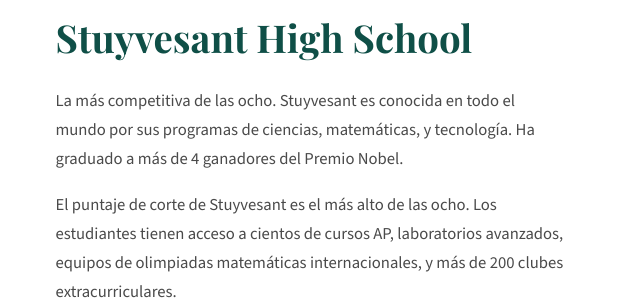
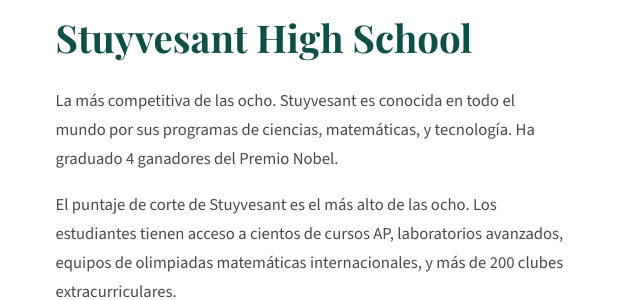
Before and after one commit to Henry-Hayden/Spanish-Project-SHSAT, a plain HTML site: page escuelas.html in a window 1280 px wide. Shown: the part 161-461 px from the top of the page, 644-1280 px from the left. Drawn offline with nearby package versions, Linux system fonts and the light colour scheme.

Commit message:
Update escuelas.html

```diff
--- a/escuelas.html
+++ b/escuelas.html
@@ -302,7 +302,7 @@
         doe: 'https://www.schools.nyc.gov/schools/M475',
         transit: 'Tren: 1 · 2 · 3 hasta Chambers St; A · C · E hasta Chambers St; R · W hasta Rector St\nBus: M20, M22',
         desc: [
-          'La más competitiva de las ocho. Stuyvesant es conocida en todo el mundo por sus programas de ciencias, matemáticas, y tecnología. Ha graduado a más de 4 ganadores del Premio Nobel.',
+          'La más competitiva de las ocho. Stuyvesant es conocida en todo el mundo por sus programas de ciencias, matemáticas, y tecnología. Ha graduado 4 ganadores del Premio Nobel.',
           'El puntaje de corte de Stuyvesant es el más alto de las ocho. Los estudiantes tienen acceso a cientos de cursos AP, laboratorios avanzados, equipos de olimpiadas matemáticas internacionales, y más de 200 clubes extracurriculares.',
           'Está en el bajo Manhattan, a pasos del World Trade Center. Fácil de llegar desde cualquier parte de la ciudad.'
         ]
```
